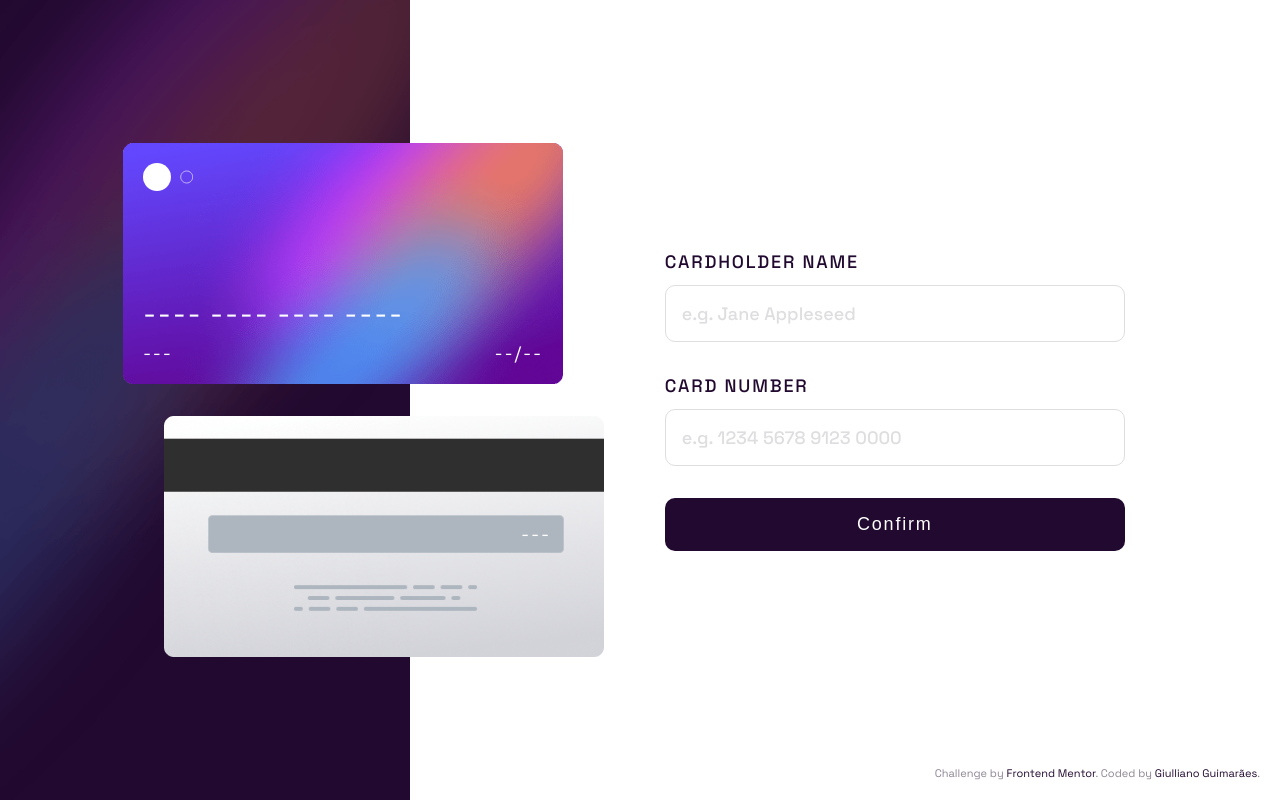
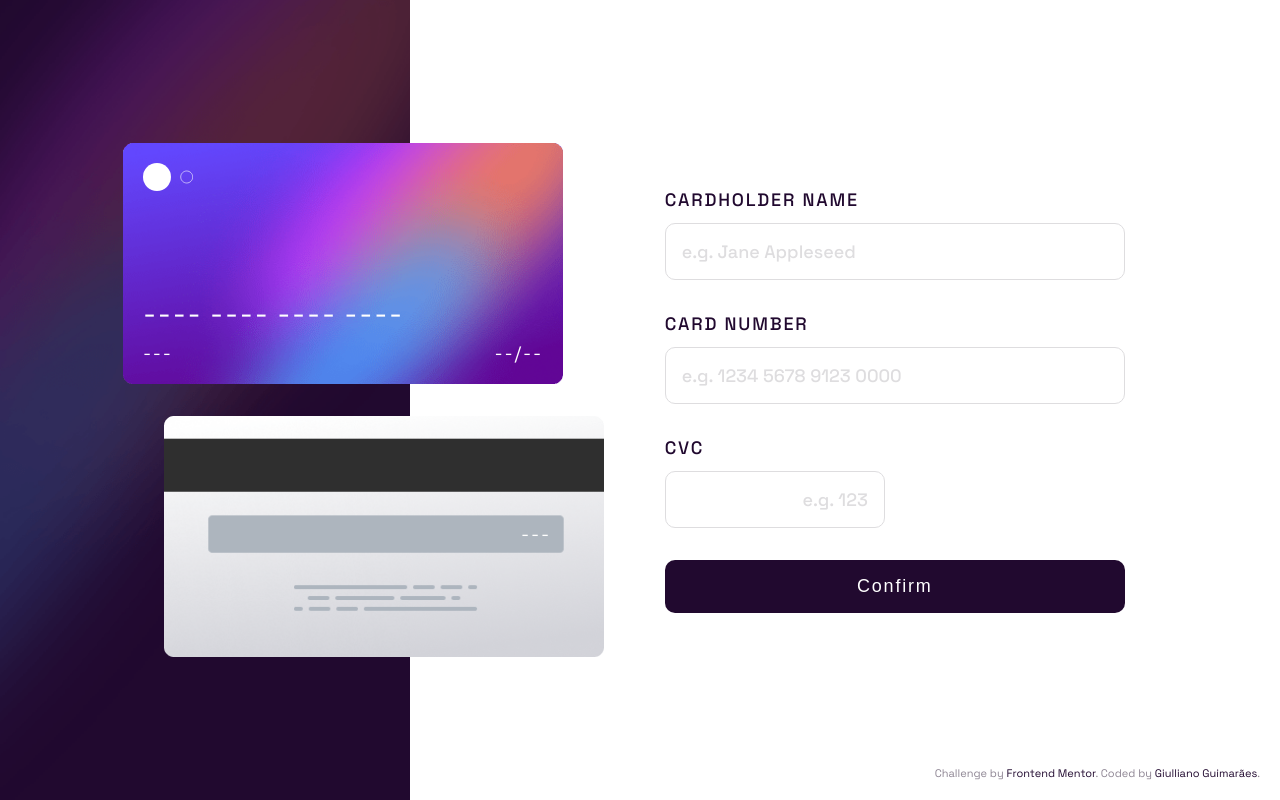
Before and after one commit to giullianoth/Interactive-card-details-form_Frontend-Mentor_React, a React (Vite) app: page / in a window 1280 px wide. Built offline with nearby package versions, Linux system fonts and the light colour scheme.

Commit message:
validate cvc

```diff
--- a/src/App.tsx
+++ b/src/App.tsx
@@ -17,7 +17,8 @@ function App() {
     cvc: 0
   })
 
-  const [valueIsNotValid, setValueIsNotValid] = useState(false)
+  const [valueInFrontIsNotValid, setValueInFrontIsNotValid] = useState(false)
+  const [valueInBackIsNotValid, setValueInBackIsNotValid] = useState(false)
 
   const setName = (value: string) => {
     const newData = {
@@ -54,16 +55,29 @@ function App() {
   }
 
   const setCvc = (value: string) => {
-    const newData = cardTemplateData
-    newData.cvc = Number(value)
+    const newData = {
+      name: cardTemplateData.name,
+      number: cardTemplateData.number,
+      expDate: cardTemplateData.expDate,
+      cvc: value
+    }
+
     setCardTemplateData(newData)
   }
 
-  const setNotValidValue = (notValid: boolean) => {
-    setValueIsNotValid(notValid)
+  const setNotValidValueInFront = (notValid: boolean) => {
+    setValueInFrontIsNotValid(notValid)
 
     setTimeout(() => {
-      setValueIsNotValid(false)
+      setValueInFrontIsNotValid(false)
+    }, 300)
+  }
+
+  const setNotValidValueInBack = (notValid: boolean) => {
+    setValueInBackIsNotValid(notValid)
+
+    setTimeout(() => {
+      setValueInBackIsNotValid(false)
     }, 300)
   }
 
@@ -74,18 +88,22 @@ function App() {
       </header>
 
       <CardTemplate
-        animateCardFront={valueIsNotValid}
+        animateCardFront={valueInFrontIsNotValid}
+        animateCardBack={valueInBackIsNotValid}
         cardName={cardTemplateData.name}
-        cardNumber={String(cardTemplateData.number)} />
+        cardNumber={String(cardTemplateData.number)}
+        cardCvc={String(cardTemplateData.cvc)} />
 
       <main>
         <div className="register">
 
           <CardForm
             setName={setName}
-            setNotValidName={setNotValidValue}
+            setNotValidName={setNotValidValueInFront}
             setNumber={setNumber}
-            setNotValidNumber={setNotValidValue} />
+            setNotValidNumber={setNotValidValueInFront}
+            setCvc={setCvc}
+            setNotValidCvc={setNotValidValueInBack} />
 
         </div>
       </main>
--- a/src/components/card/CardBack/index.tsx
+++ b/src/components/card/CardBack/index.tsx
@@ -3,13 +3,14 @@ import cardTemplateBack from "/images/bg-card-back.png"
 
 export interface CardBackProps {
   alertClassName: string
+  cardCvc: string
 }
 
-const CardBack = ({alertClassName}: CardBackProps) => {
+const CardBack = ({ alertClassName, cardCvc }: CardBackProps) => {
   return (
     <div className={`${styles.cardBack} ${alertClassName}`}>
       <img src={cardTemplateBack} alt="Card Back" className={styles.card} />
-      <p className={styles.cardBack__cvc}>---</p>
+      <p className={styles.cardBack__cvc}>{cardCvc}</p>
     </div>
   )
 }
--- /dev/null
+++ b/src/components/formFields/CardFormCvc/index.tsx
@@ -0,0 +1,51 @@
+import { useEffect, useState } from "react"
+import CardFormField from "../CardFormField"
+import ValidateCvc from "../../../services/validate-cvc"
+import { pureNumber } from "../../../definitions/variables"
+
+export interface CardFormCvcProps {
+    setCvc: Function
+    setNotValidCvc: Function
+}
+
+
+const CardFormCvc = ({ setCvc, setNotValidCvc }: CardFormCvcProps) => {
+    const [cvcValue, setCvcValue] = useState("")
+    const { validCvc, cvcError, cvcIsValid, cvcErrorMessage, validateCvc, validateCvcOnFocusOut, cardCvcMaxLength } = ValidateCvc()
+
+    useEffect(() => {
+        setCvc(validCvc)
+        setNotValidCvc(cvcError)
+    }, [cvcValue, cvcError])
+
+    const handleValidateCvc = (mode: string, value: string) => {
+        setCvcValue(
+            value.length > cardCvcMaxLength ? value.substring(0, value.length - 1) : value
+        )
+
+        if (mode === "change") {
+            validateCvc(pureNumber(value))
+        }
+
+        if (mode === "focusout") {
+            validateCvcOnFocusOut(pureNumber(value))
+            setNotValidCvc(cvcError)
+        }
+    }
+
+    return (
+        <CardFormField
+            id="cvc"
+            label="CVC"
+            placeholder="e.g. 123"
+            value={cvcValue}
+            validate={handleValidateCvc}
+            error={cvcError}
+            valid={cvcIsValid}
+            message={cvcErrorMessage}
+            half
+            alignRight />
+    )
+}
+
+export default CardFormCvc
--- a/src/components/formFields/CardFormField/CardFormField.module.css
+++ b/src/components/formFields/CardFormField/CardFormField.module.css
@@ -17,6 +17,10 @@
 .cardFormField input {
     width: 100%;
     transition: var(--transition);
+}
+
+.cardFormField input.right {
+    text-align: right;
 }
 
 .cardFormField input.error {
--- a/src/components/formFields/CardFormField/index.tsx
+++ b/src/components/formFields/CardFormField/index.tsx
@@ -9,13 +9,15 @@ export interface CardFormFieldProps {
     error: boolean
     valid: boolean
     message: string
+    half?: boolean
+    alignRight?: boolean
     double?: boolean
     secondFieldProps?: CardFormFieldProps
 }
 
-const CardFormField = ({ id, label, placeholder, value, validate, error, valid, message, double, secondFieldProps }: CardFormFieldProps) => {
+const CardFormField = ({ id, label, placeholder, value, validate, error, valid, message, half, alignRight, double, secondFieldProps }: CardFormFieldProps) => {
     return (
-        <div className={styles.cardFormField}>
+        <div className={styles.cardFormField + (half ? ` ${styles.half}` : "")}>
             <label htmlFor={id} className={styles.cardFormLabel}>{label}</label>
 
             <input
@@ -25,7 +27,9 @@ const CardFormField = ({ id, label, placeholder, value, validate, error, valid,
                 value={value}
                 onChange={event => validate("change", event.target.value)}
                 onBlur={event => validate("focusout", event.target.value)}
-                className={(error ? styles.error : "") + (valid ? styles.valid : "")} />
+                className={(error ? styles.error : "")
+                    + (valid ? styles.valid : "")
+                    + (alignRight ? ` ${styles.right}` : "")} />
 
             {double &&
                 <input
@@ -35,7 +39,9 @@ const CardFormField = ({ id, label, placeholder, value, validate, error, valid,
                     value={secondFieldProps?.value}
                     onChange={event => validate("change", event.target.value)}
                     onBlur={event => validate("focusout", event.target.value)}
-                    className={(error ? styles.error : "") + (valid ? styles.valid : "")} />}
+                    className={(error ? styles.error : "")
+                        + (valid ? styles.valid : "")
+                        + (alignRight ? ` ${styles.right}` : "")} />}
 
             <p className={styles.cardFormMessage}>{message}</p>
         </div>
--- a/src/components/page/CardForm/index.tsx
+++ b/src/components/page/CardForm/index.tsx
@@ -1,3 +1,4 @@
+import CardFormCvc from "../../formFields/CardFormCvc"
 import CardFormName from "../../formFields/CardFormName"
 import CardFormNumber from "../../formFields/CardFormNumber"
 import styles from "./CardForm.module.css"
@@ -7,13 +8,16 @@ export interface CardFormProps {
   setNotValidName: Function
   setNumber: Function
   setNotValidNumber: Function
+  setCvc: Function
+  setNotValidCvc: Function
 }
 
-const CardForm = ({ setName, setNotValidName, setNumber, setNotValidNumber }: CardFormProps) => {
+const CardForm = ({ setName, setNotValidName, setNumber, setNotValidNumber, setCvc, setNotValidCvc }: CardFormProps) => {
   return (
     <form className={styles.cardForm} autoComplete="off">
       <CardFormName setName={setName} setNotValidName={setNotValidName} />
       <CardFormNumber setNumber={setNumber} setNotValidNumber={setNotValidNumber} />
+      <CardFormCvc setCvc={setCvc} setNotValidCvc={setNotValidCvc} />
 
       {/* <div className={styles.cardForm__row}>
         <label htmlFor="name" className={styles.cardForm__label}>Cardholder Name</label>
--- /dev/null
+++ b/src/services/validate-cvc.ts
@@ -0,0 +1,84 @@
+import { useEffect, useState } from "react";
+import { cardData, isValidNumber, pureNumber } from "../definitions/variables";
+
+export default function ValidateCvc() {
+    const [validCvc, setValidCvc] = useState("---")
+    const [cvcErrorMessage, setCvcErrorMessage] = useState("")
+    const [cvcError, setCvcError] = useState(false)
+    const [cvcIsValid, setCvcIsValid] = useState(false)
+    const cardCvcMaxLength = 3
+
+    useEffect(() => {
+        setCvcIsValid(false)
+    }, [cvcError])
+
+    const cvcTemplate = (num: string) => {
+        let numArray = pureNumber(num).split("")
+        let template = "---".split("")
+
+        numArray.forEach((digit: string, index: number) => template[index] = digit)
+
+        return template.join("")
+    }
+
+    const validateCvc = (cvcValue: string) => {
+        const length = cvcValue.length
+
+        if (cvcError) {
+            setCvcErrorMessage("")
+            setCvcError(false)
+        }
+
+        if (length === 0) {
+            setCvcErrorMessage("Can't be blank")
+            setCvcError(true)
+        }
+
+        if (length > 0 && !isValidNumber(cvcValue)) {
+            setCvcErrorMessage("Wrong format, numbers only")
+            setCvcError(true)
+        }
+
+        if (length <= cardCvcMaxLength) {
+            const newCvcValue = cvcTemplate(cvcValue)
+            setValidCvc(newCvcValue)
+        }
+    }
+
+    const validateCvcOnFocusOut = (cvcValue: string) => {
+        let valid = true
+        const length = cvcValue.length
+
+        if (length === 0) {
+            setCvcErrorMessage("Can't be blank")
+            setCvcError(true)
+            valid = false
+        }
+
+        if (length > 0 && !isValidNumber(cvcValue)) {
+            setCvcErrorMessage("Wrong format, numbers only")
+            setCvcError(true)
+            valid = false
+        }
+
+        if (length > 0 && isValidNumber(cvcValue) && length < cardCvcMaxLength) {
+            setCvcErrorMessage(`Can't be less than ${cardCvcMaxLength} digits`)
+            setCvcError(true)
+            valid = false
+        }
+
+        if (isValidNumber(cvcValue) && length > cardCvcMaxLength) {
+            setCvcErrorMessage(`Can't be more than ${cardCvcMaxLength} digits`)
+            setCvcError(true)
+            valid = false
+        }
+
+        if (valid) {
+            setCvcIsValid(true)
+            cardData.cvc = Number(pureNumber(validCvc))
+            console.log(cvcError);
+        }
+    }
+
+    return { cvcTemplate, validateCvc, validateCvcOnFocusOut, validCvc, cvcErrorMessage, cvcError, cvcIsValid, cardCvcMaxLength }
+}
--- a/src/services/validate-number.ts
+++ b/src/services/validate-number.ts
@@ -1,5 +1,5 @@
 import { useEffect, useState } from "react";
-import { accentuation, cardData, isValidNumber, pureNumber, specialChars } from "../definitions/variables";
+import { cardData, isValidNumber, pureNumber } from "../definitions/variables";
 
 export default function ValidateNumber() {
     const [validNumber, setValidNumber] = useState("---- ---- ---- ----")
@@ -92,13 +92,13 @@ export default function ValidateNumber() {
             valid = false
         }
 
-        if (length > 0 && length < cardNumberMaxLength) {
+        if (length > 0 && isValidNumber(numberValue) && length < cardNumberMaxLength) {
             setNumberErrorMessage(`Can't be less than ${cardNumberMaxLength} digits`)
             setNumberError(true)
             valid = false
         }
 
-        if (length > cardNumberMaxLength) {
+        if (isValidNumber(numberValue) && length > cardNumberMaxLength) {
             setNumberErrorMessage(`Can't be more than ${cardNumberMaxLength} digits`)
             setNumberError(true)
             valid = false
```
Also changed, not shown: src/components/page/CardTemplate/index.tsx (+5 -2 lines).
